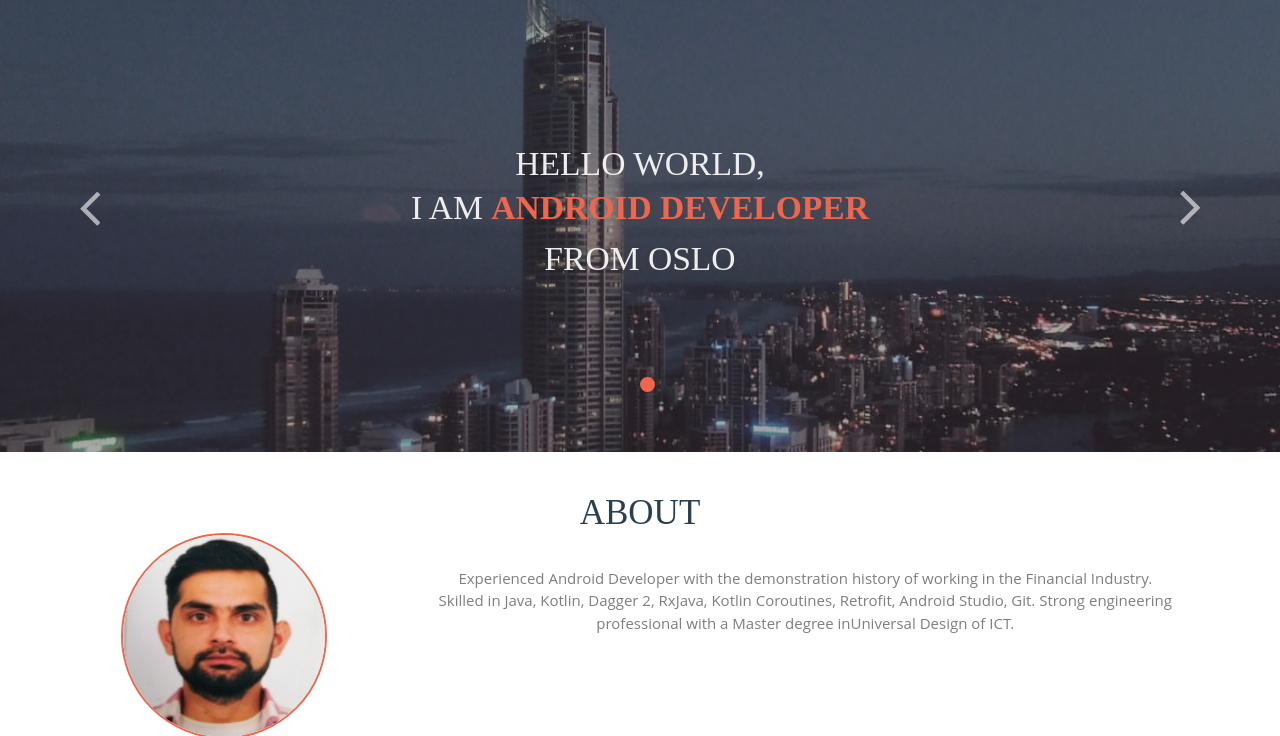
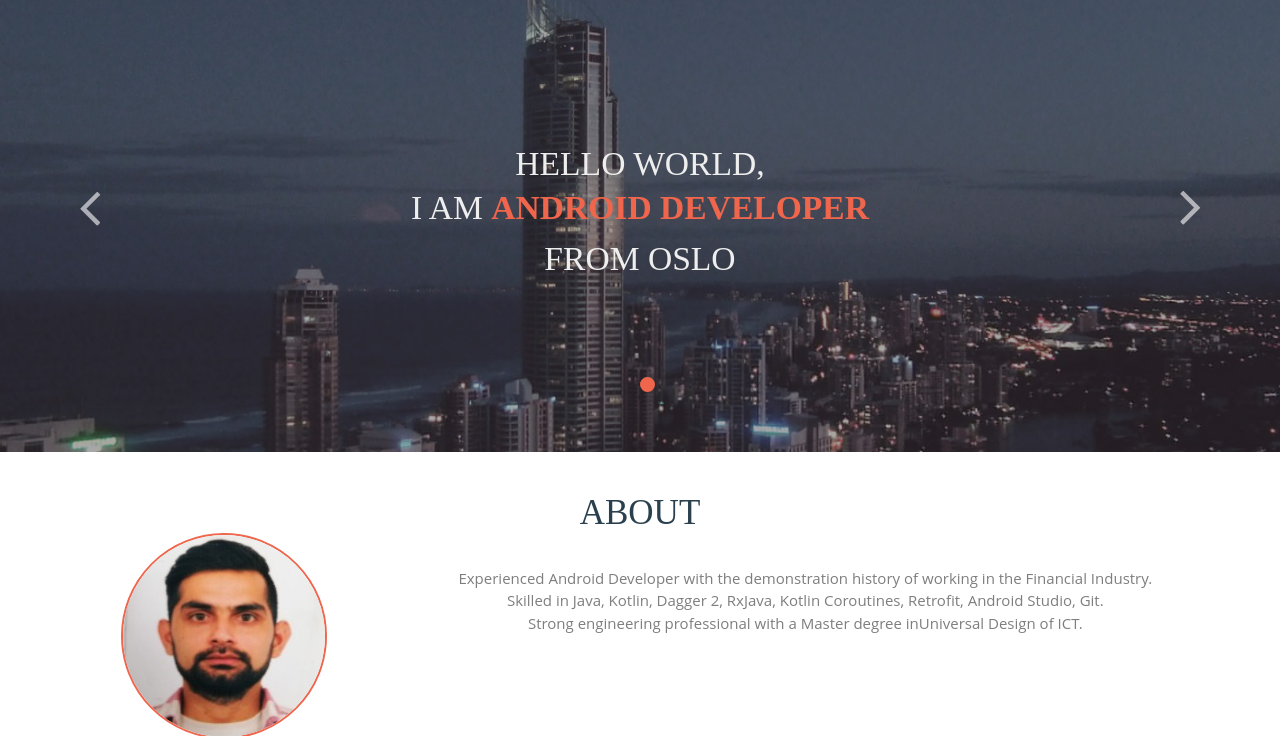
Before and after one commit to Pardip235/About-me, a plain HTML site: page index.html in a window 1280 px wide. Shown: the part 98-834 px from the top of the page. Drawn offline with Linux system fonts and the light colour scheme.

Commit message:
Update index.html

```diff
--- a/index.html
+++ b/index.html
@@ -78,9 +78,9 @@
 			<img src="images/pardip-img.jpg" alt=""/>
 			</div>
 			<div class="about-text">
-
-					<p>Experienced Android Developer with the demonstration history of working in the Financial Industry.</p>
-					<p>Skilled in Java, Kotlin, Dagger 2, RxJava, Kotlin Coroutines, Retrofit, Android Studio, Git. Strong engineering professional with a Master degree inUniversal Design of ICT.</p>
+				<p>Experienced Android Developer with the demonstration history of working in the Financial Industry.</p>
+				<p>Skilled in Java, Kotlin, Dagger 2, RxJava, Kotlin Coroutines, Retrofit, Android Studio, Git.</p>
+				<p>Strong engineering professional with a Master degree inUniversal Design of ICT.</p>
 			</div>
 			<div class="clearfix"></div>
 			</div>
```
